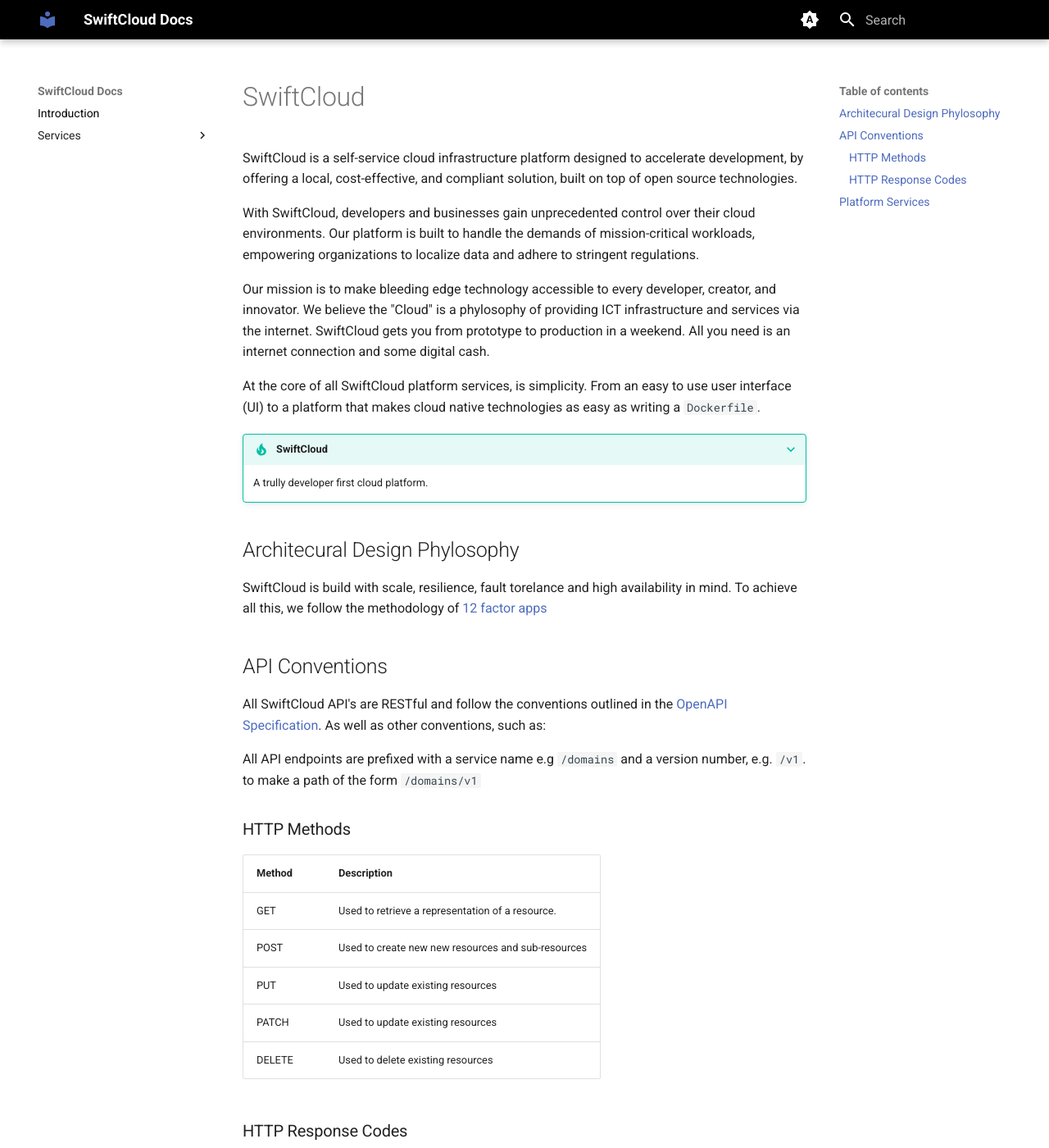
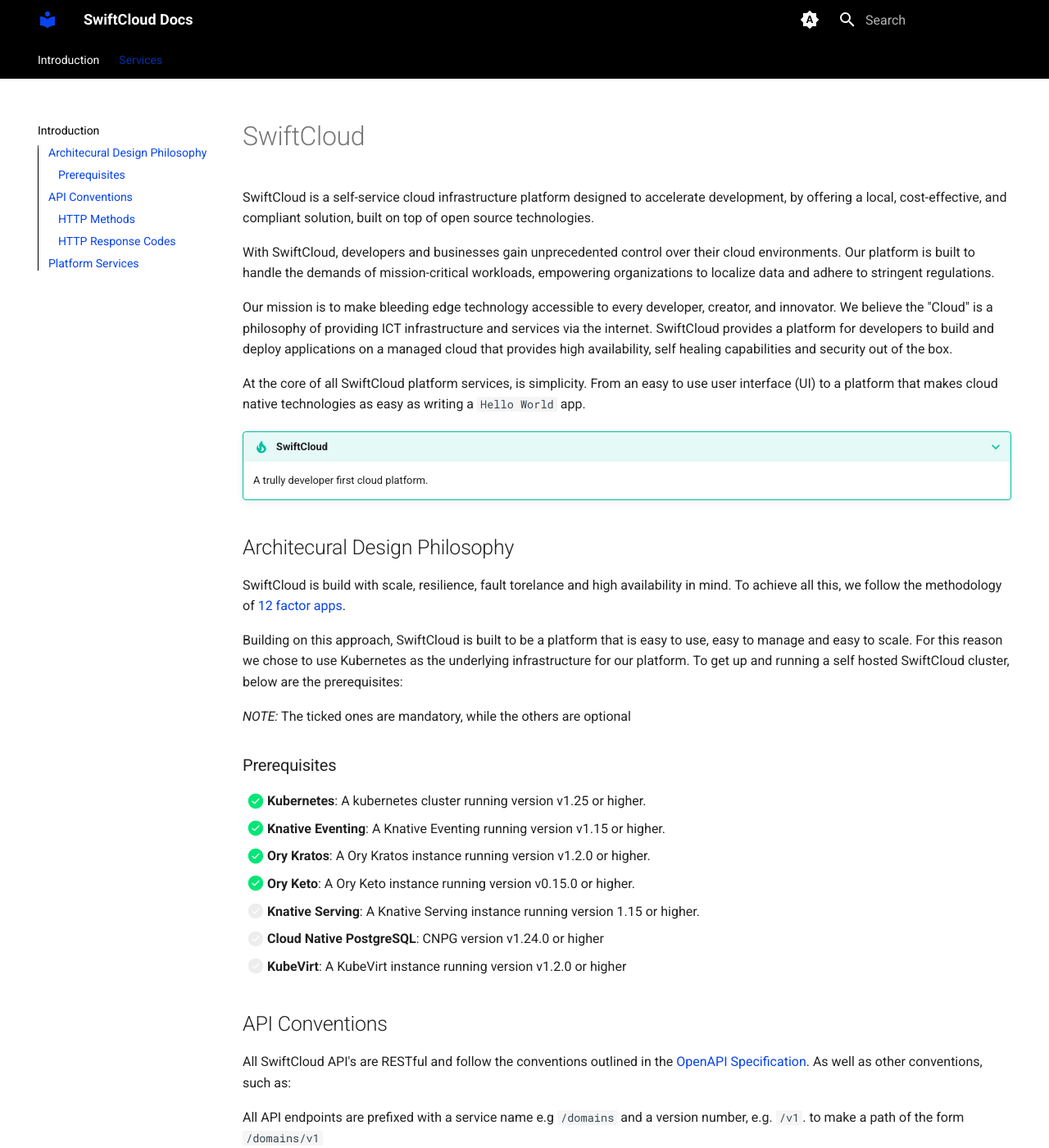
Before and after one commit to livingopensource/swiftcloud, an MkDocs documentation site: the page built from docs/index.md, in a window 1280 px wide and 1400 px high. Shown: the whole window at 82% size. Built offline with MkDocs 1.6.1 and Material for MkDocs 9.7.7, drawn with Linux system fonts in a browser that asks for light colours.

Commit message:
doc: Modified introduction wording and navigation to use tabs

```diff
--- a/docs/index.md
+++ b/docs/index.md
@@ -4,18 +4,34 @@
 
 With SwiftCloud, developers and businesses gain unprecedented control over their cloud environments. Our platform is built to handle the demands of mission-critical workloads, empowering organizations to localize data and adhere to stringent regulations.
 
-Our mission is to make bleeding edge technology accessible to every developer, creator, and innovator. We believe the "Cloud" is a phylosophy of providing ICT infrastructure and services via the internet.
-SwiftCloud gets you from prototype to production in a weekend. All you need is an internet connection and some digital cash.
+Our mission is to make bleeding edge technology accessible to every developer, creator, and innovator. We believe the "Cloud" is a philosophy of providing ICT infrastructure and services via the internet.
+SwiftCloud provides a platform for developers to build and deploy applications on a managed cloud that provides high availability, self healing capabilities and security out of the box.
 
-At the core of all SwiftCloud platform services, is simplicity. From an easy to use user interface (UI) to a platform that makes cloud native technologies as easy as writing a `Dockerfile`.
+At the core of all SwiftCloud platform services, is simplicity. From an easy to use user interface (UI) to a platform that makes cloud native technologies as easy as writing a `Hello World` app.
 
 ???+ tip "SwiftCloud"
 
     A trully developer first cloud platform.
 
-## Architecural Design Phylosophy
+## Architecural Design Philosophy
 
-SwiftCloud is build with scale, resilience, fault torelance and high availability in mind. To achieve all this, we follow the methodology of [12 factor apps](https://12factor.net)
+SwiftCloud is build with scale, resilience, fault torelance and high availability in mind. To achieve all this, we follow the methodology of [12 factor apps](https://12factor.net).
+
+Building on this approach, SwiftCloud is built to be a platform that is easy to use, easy to manage and easy to scale.
+For this reason we chose  to use Kubernetes as the underlying infrastructure for our platform. To get up and running a self hosted SwiftCloud cluster, below are the prerequisites:
+
+*NOTE:* The ticked ones are mandatory, while the others are optional
+
+### Prerequisites
+
+- [x] __Kubernetes__: A kubernetes cluster running version v1.25 or higher.
+- [x] __Knative Eventing__: A Knative Eventing running version v1.15 or higher.
+- [x] __Ory Kratos__: A Ory Kratos instance running version v1.2.0 or higher.
+- [x] __Ory Keto__: A Ory Keto instance running version v0.15.0 or higher.
+- [ ] __Knative Serving__: A Knative Serving instance running version 1.15 or higher.
+- [ ] __Cloud Native PostgreSQL__: CNPG version v1.24.0 or higher
+- [ ] __KubeVirt__: A KubeVirt instance running version v1.2.0 or higher
+
 
 ## API Conventions
 
--- a/docs/stylesheets/custom.css
+++ b/docs/stylesheets/custom.css
@@ -3,5 +3,5 @@
   }
 
   a:link, a:visited {
-    color: #4e6cbe;
+    color: #0744eb;
   }
--- a/mkdocs.yml
+++ b/mkdocs.yml
@@ -38,6 +38,10 @@
   features:
     - navigation.instant
     - navigation.instant.progress
+    - navigation.instant.prefetch
+    - toc.integrate
+    - navigation.top
+    - navigation.tabs
 
 extra_css:
   - stylesheets/custom.css
```
